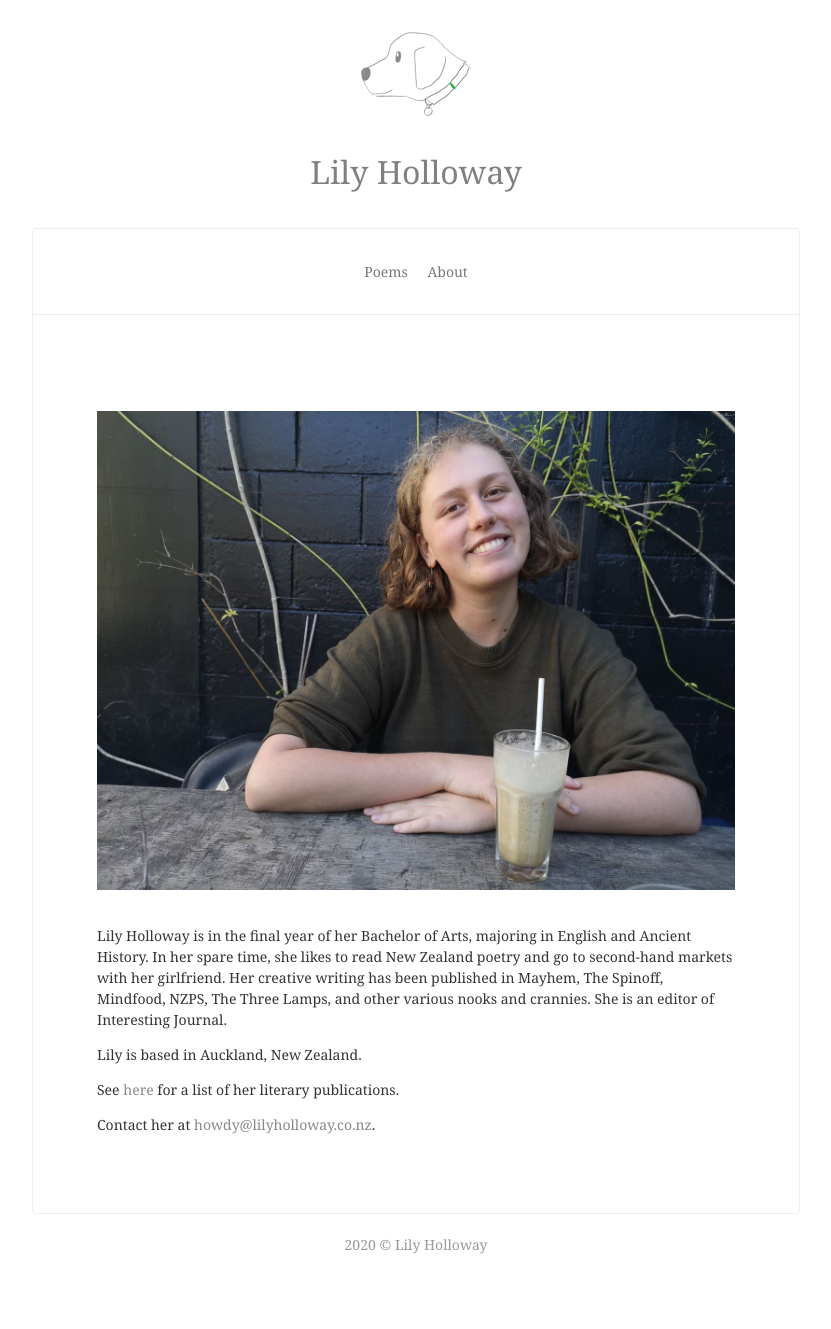
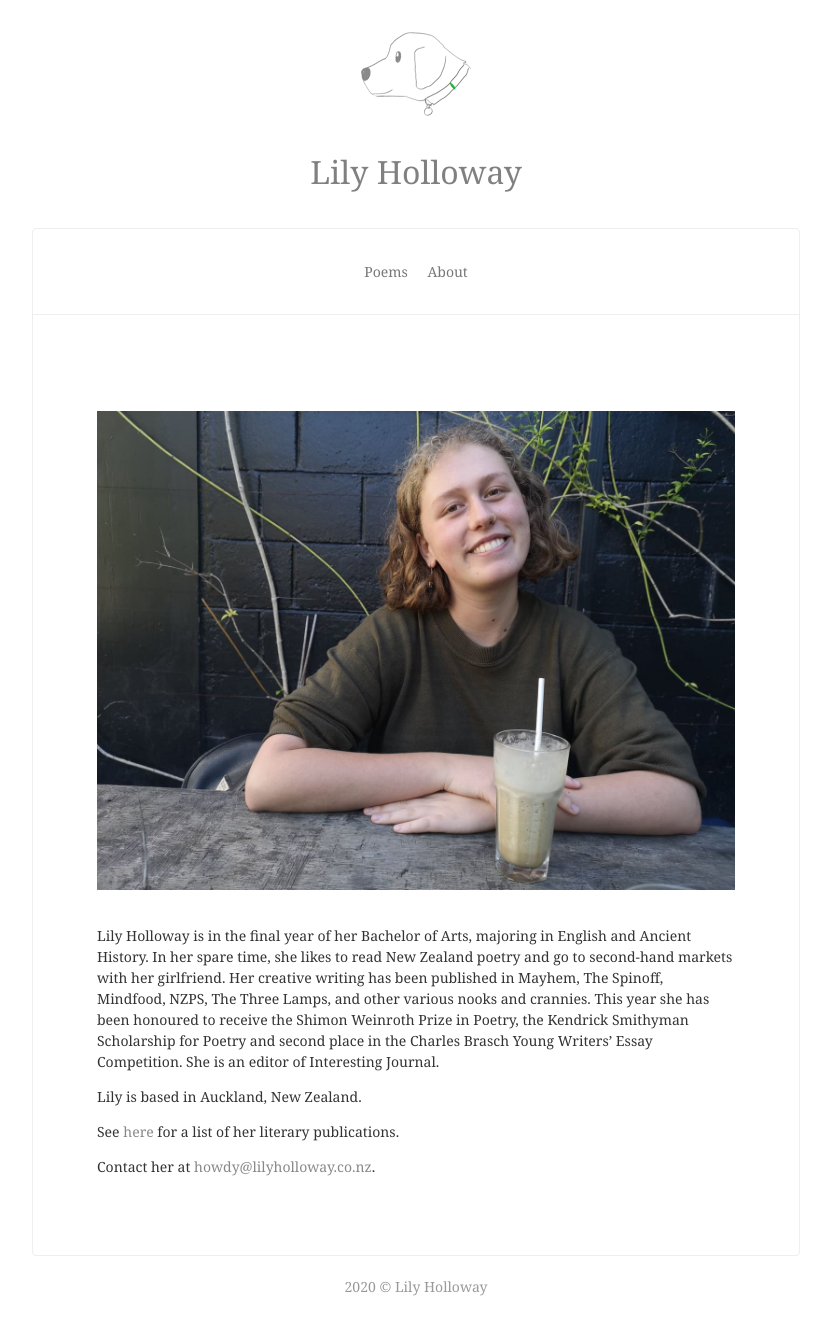
Before and after one commit to lilyholloway/lilyholloway.github.io, a Jekyll site: the page built from about.md, in a window 1280 px wide. Shown: the whole page, without its empty margins (224-1055 px from the left). Built offline with Jekyll 4.4.1, drawn with Linux system fonts in a browser that asks for light colours; nearby versions of some CDN libraries; our own code applies the rules of GitHub Pages for plain Markdown files; before the commit the page ends 1287 px from its top, so only the background shows below that.

Commit message:
Update about.md

```diff
--- a/about.md
+++ b/about.md
@@ -1,6 +1,6 @@
 <img src="{{ site.url }}/images/lilyholloway.jpg" alt="Lily Holloway" class="mt4 db center" /><br>
 
-Lily Holloway is in the final year of her Bachelor of Arts, majoring in English and Ancient History. In her spare time, she likes to read New Zealand poetry and go to second-hand markets with her girlfriend. Her creative writing has been published in Mayhem, The Spinoff, Mindfood, NZPS, The Three Lamps, and other various nooks and crannies. She is an editor of Interesting Journal.
+Lily Holloway is in the final year of her Bachelor of Arts, majoring in English and Ancient History. In her spare time, she likes to read New Zealand poetry and go to second-hand markets with her girlfriend. Her creative writing has been published in Mayhem, The Spinoff, Mindfood, NZPS, The Three Lamps, and other various nooks and crannies. This year she has been honoured to receive the Shimon Weinroth Prize in Poetry, the Kendrick Smithyman Scholarship for Poetry and second place in the Charles Brasch Young Writers' Essay Competition. She is an editor of Interesting Journal.
 
 Lily is based in Auckland, New Zealand.
 
```
